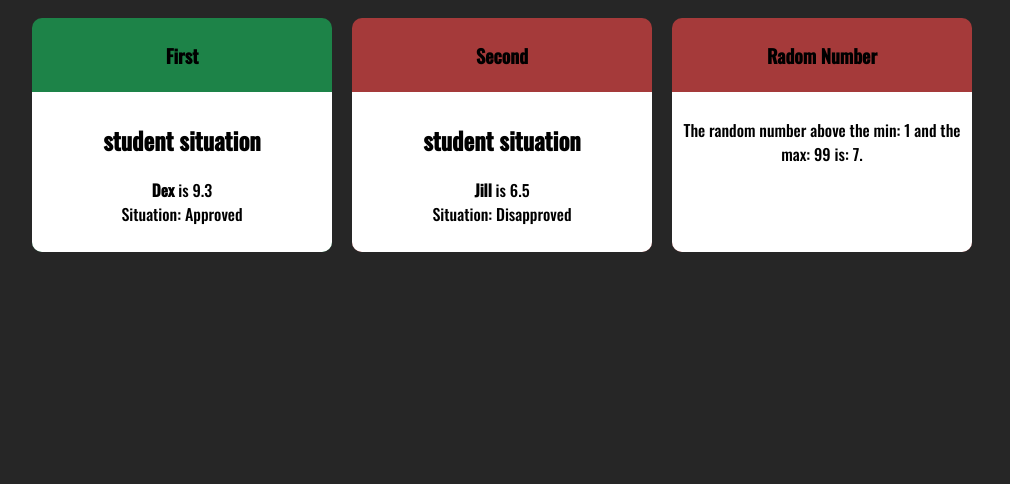
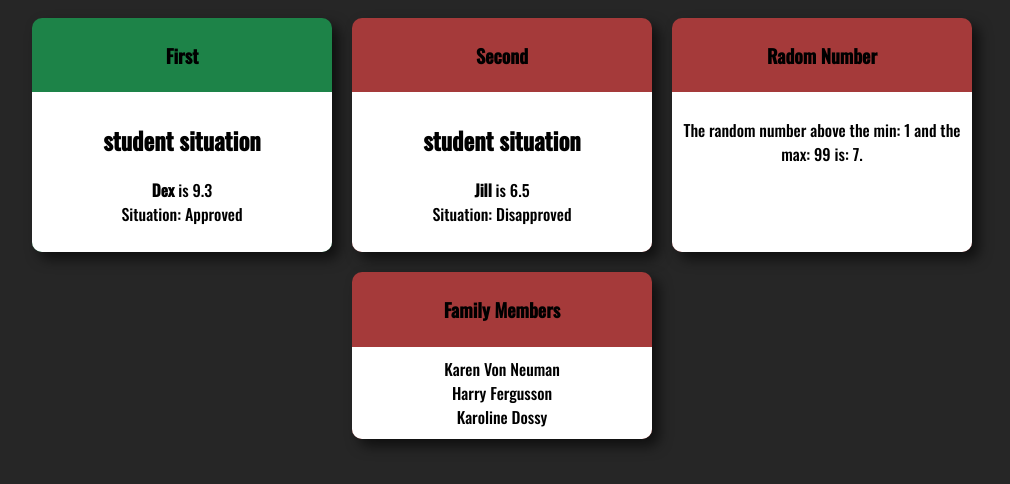
Before and after one commit to ArthurMtTh/react-fundamentals, a React (Create React App) app: page / in a window 1280 px wide. Shown: the top 484 px of the page, without its empty margins (138-1148 px from the left). Built offline with nearby package versions, Linux system fonts and the light colour scheme.

Commit message:
props children

```diff
--- a/src/App.jsx
+++ b/src/App.jsx
@@ -4,9 +4,11 @@ import React from "react";
 import './App.css'
 
 //components import
+import Card from "./components/layout/Card";
+
+import CompFamily from './components/basics/CompFamily'
 import RandomNumber from './components/basics/First';
-import SecondParams from './components/basics/Second-params';
-import Card from "./components/layout/Card";
+import SecondParams from './components/basics/SecondParams';
 
 const app = () => (
     <div className="App">
@@ -30,6 +32,9 @@ const app = () => (
                 <RandomNumber min={1} max={99} />
             </Card>
 
+            <Card title='Family Members'>
+                <CompFamily lastName='Fergusson'/>
+            </Card>
         </div>
     </div>
 );
--- a/src/components/basics/CompFamily.jsx
+++ b/src/components/basics/CompFamily.jsx
@@ -0,0 +1,14 @@
+import React from "react";
+import FamilyMember from './CompMember';
+
+const family = (props) => {
+    return (
+        <div>
+            <FamilyMember name='Karen' lastName='Von Neuman'/>
+            <FamilyMember name='Harry' {...props}/>
+            <FamilyMember name='Karoline' lastName='Dossy'/>
+        </div>
+    )
+}
+
+export default family;
--- /dev/null
+++ b/src/components/basics/CompMember.jsx
@@ -0,0 +1,11 @@
+import React from "react";
+
+const familyMember = (props) => {
+    return (
+        <div>
+            {props.name} {props.lastName}
+        </div>
+    )
+}
+
+export default familyMember;
--- a/src/components/layout/Card.css
+++ b/src/components/layout/Card.css
@@ -3,6 +3,7 @@
     border-radius: 10px;
     overflow: hidden;
     margin: 10px;
+    box-shadow: 7px 7px 13px 0px rgba(0, 0, 0, 0.600);
 
     min-width: 300px;
     max-width: 300px;
```
Also changed, not shown: src/components/basics/CompSon.jsx (deleted), src/components/basics/SecondParams.jsx (renamed from src/components/basics/Second-params.jsx).
